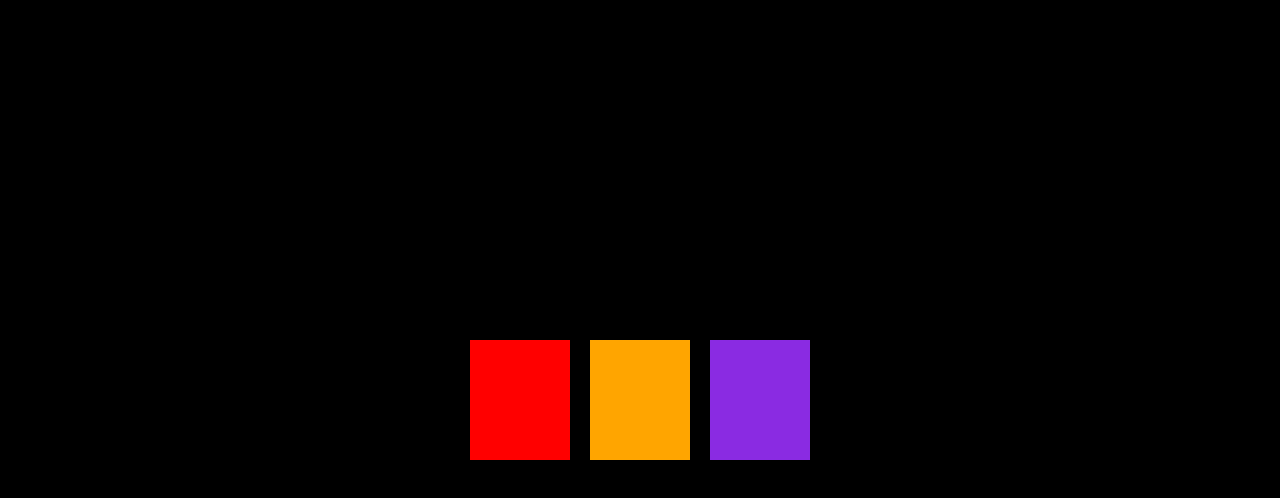
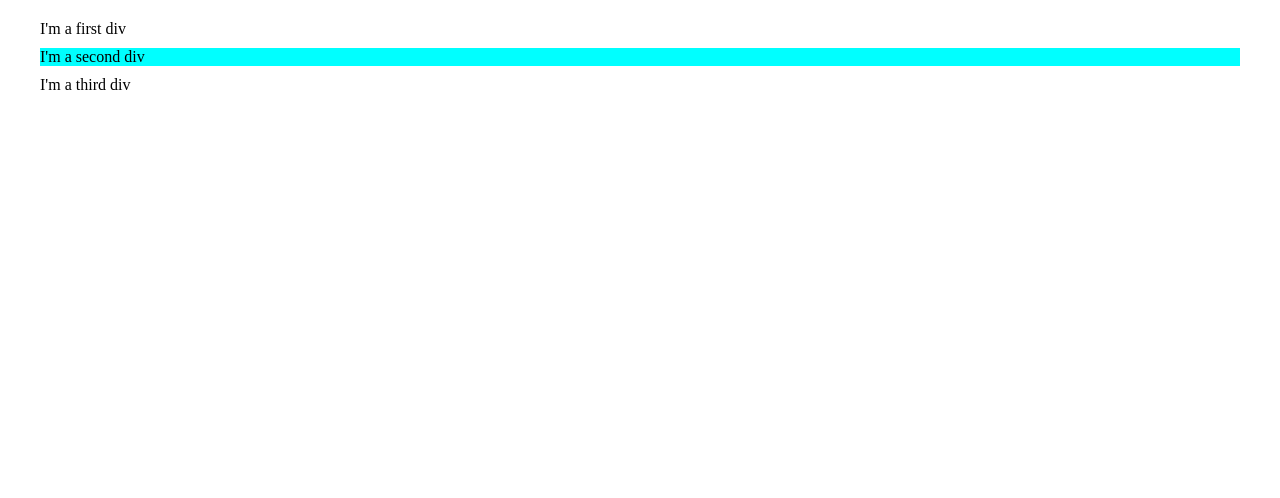
Before and after one commit to SAK425/FirstRepo, a plain HTML site: page index.html in a window 1280 px wide. Drawn offline with Linux system fonts and the light colour scheme.

Commit message:
combined selectors

```diff
--- a/index.html
+++ b/index.html
@@ -9,32 +9,25 @@
 <style>
     *{
         padding:0;
-        margin:0;
+        margin:10px;
         box-sizing: border-box;
+
     }
-    .parent{
-        min-height:800px;
-        background-color:black;
-        position: relative;
-        display: flex;
-        flex-direction: row;
-        justify-content:center;
-        align-items: center;
+    div.parent div:nth-child(even){
+            background-color: aqua;
     }
-    .child{
-        height:120px;
-        width:100px;
-        background-color: orange;
-        margin:10px;
-    }
+
+
 
 </style>
 <body>
     <div class="parent">
-        <div style="background-color:red" class="child"></div>
-        <div class="child"></div>
-        <div style="background-color:blueviolet"
-        class="child"></div>
+        <div>I'm a first div</div>
+        <div>I'm a second div</div>
+        <div>I'm a third div</div>
+
     </div>
+
+
 </body>
 </html>
```
